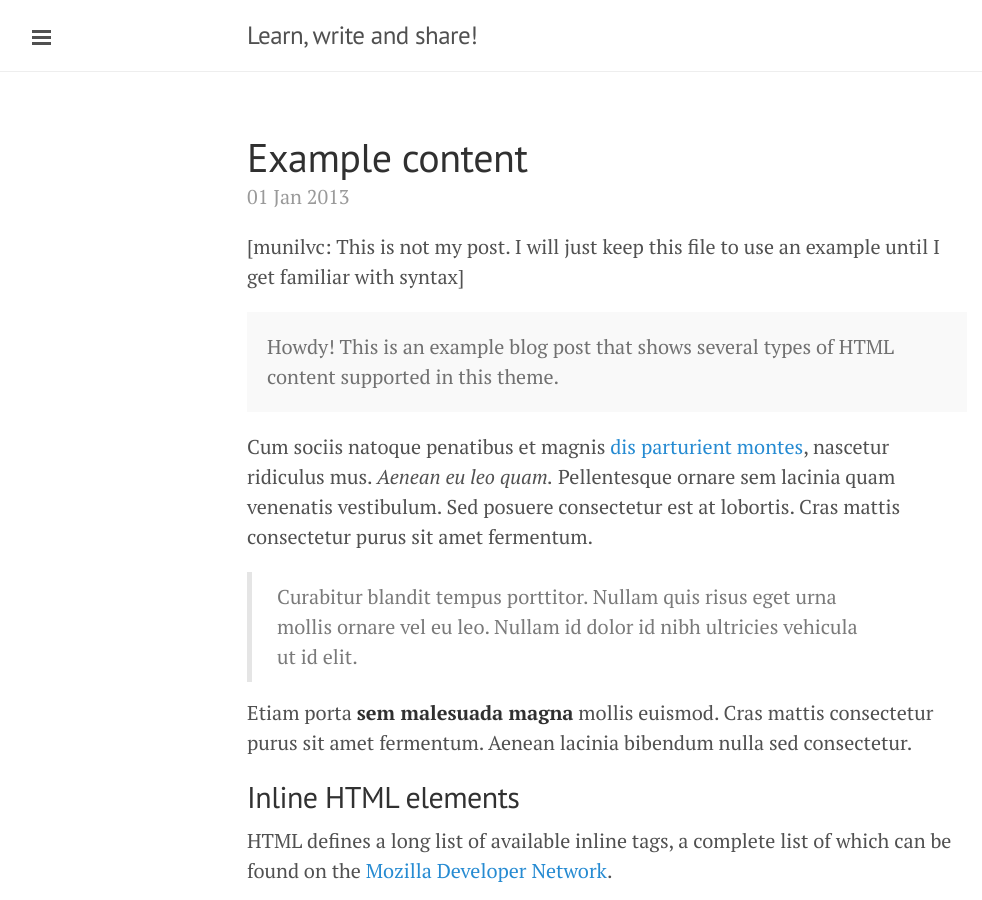
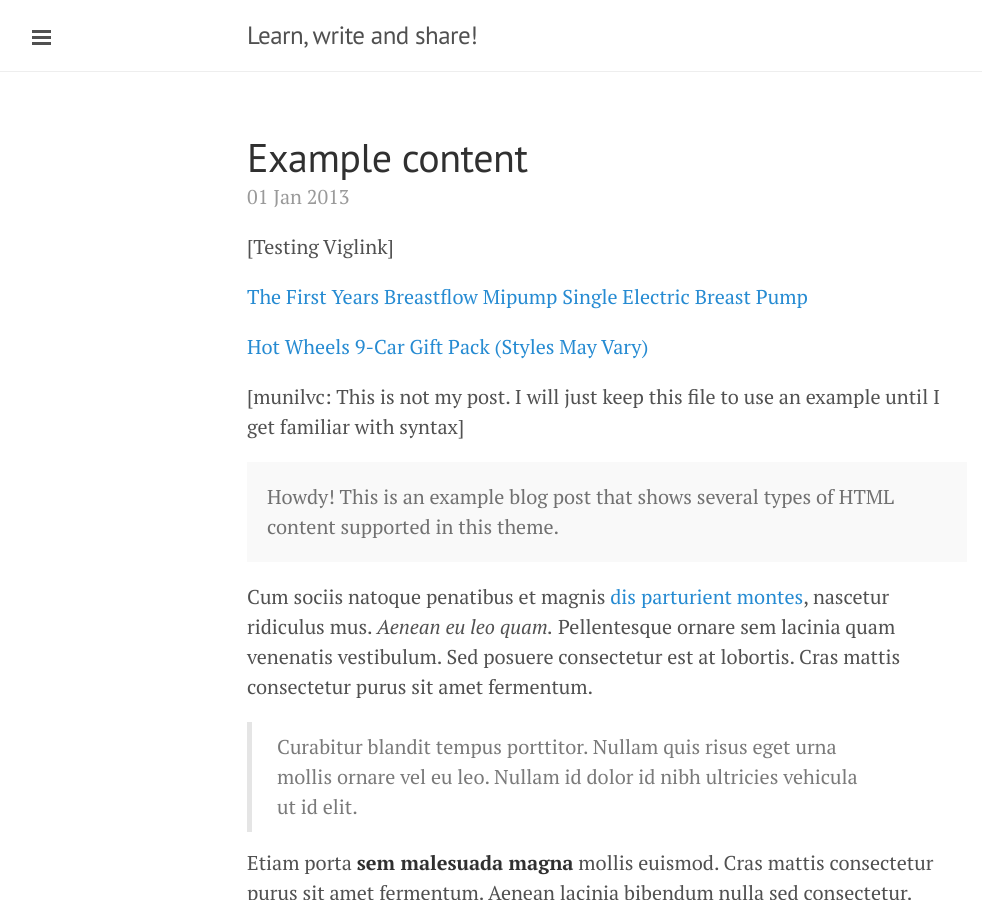
Before and after one commit to munilvc/munilvc.github.io, a Jekyll site: the page built from _posts/2013-01-01-example-content.md, in a window 1280 px wide and 900 px high. Shown: the whole window, without its empty margins (1-983 px from the left). Built offline with Jekyll 4.4.1, drawn with Linux system fonts in a browser that asks for light colours; Markdown is read by kramdown in place of the engine named in the settings; comment, search, counter and statistics services are not loaded.

Commit message:
Testing Viglink

```diff
--- a/_posts/2013-01-01-example-content.md
+++ b/_posts/2013-01-01-example-content.md
@@ -2,6 +2,13 @@
 layout: post
 title: Example content
 ---
+
+[Testing Viglink]
+
+<a href="http://bit.ly/1lW4I01" target="_blank">The First Years Breastflow Mipump Single Electric Breast Pump</a>
+
+<a href="http://bit.ly/1otstrQ" target="_blank">Hot Wheels 9-Car Gift Pack (Styles May Vary)</a>
+
 
 [munilvc: This is not my post. I will just keep this file to use an example until I get familiar with syntax]
 
```
